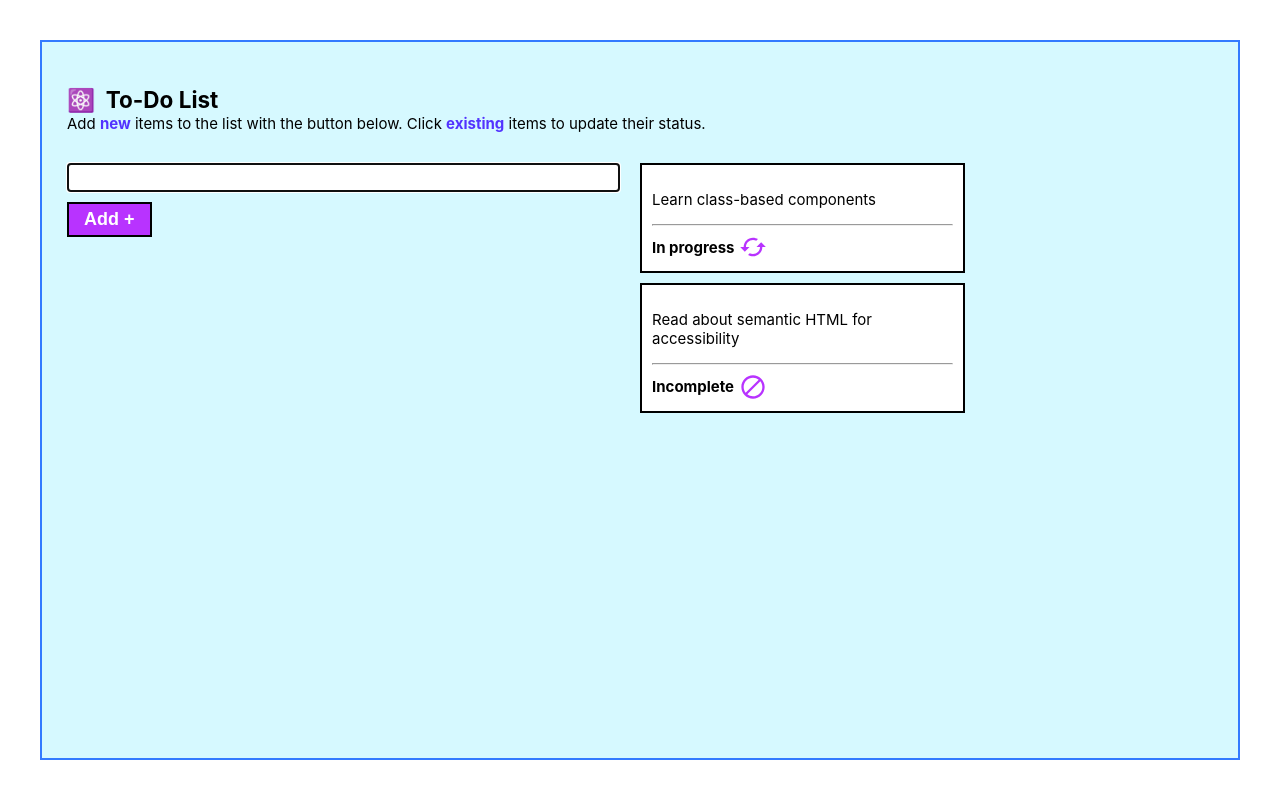
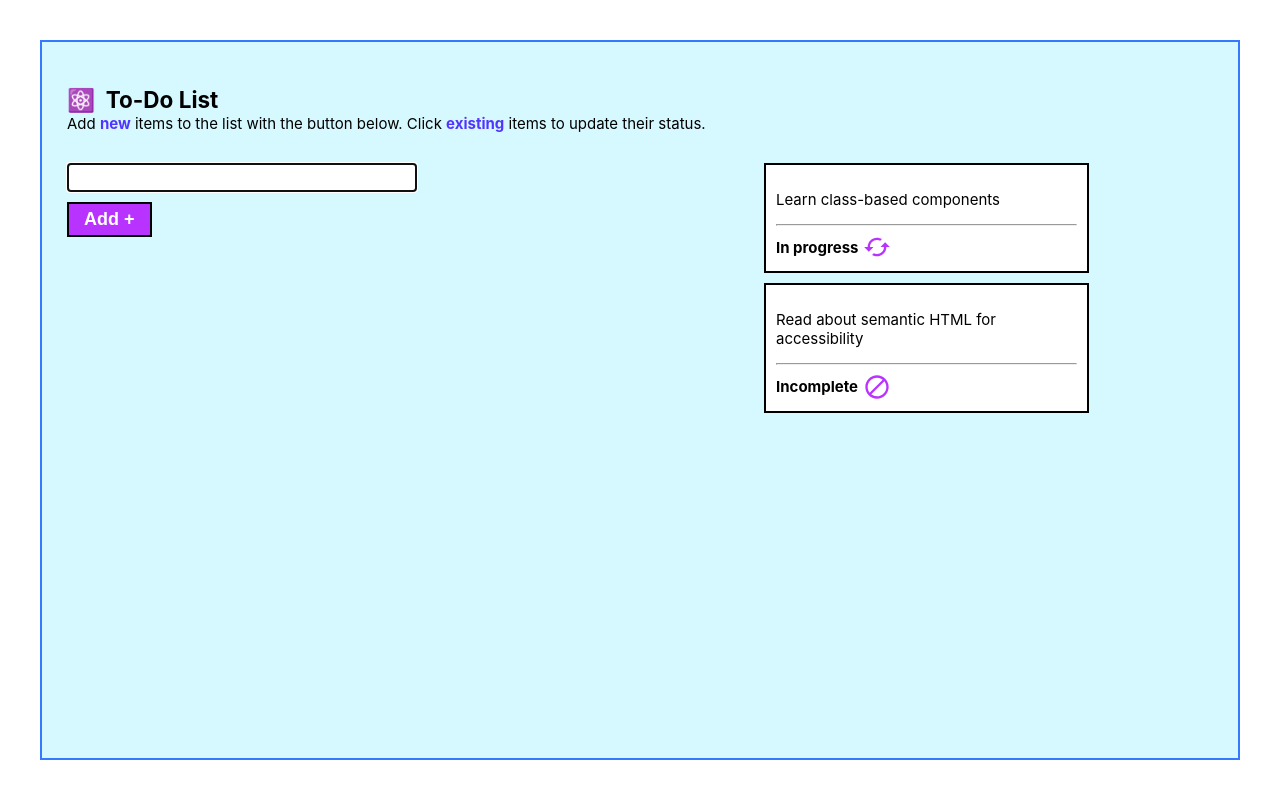
Before and after one commit to hellkat1911/react-todo-app, a React (Create React App) app: page / in a window 1280 px wide. Built offline with nearby package versions, Linux system fonts and the light colour scheme.

Commit message:
Add comments; update page title

```diff
--- a/public/index.html
+++ b/public/index.html
@@ -24,7 +24,7 @@
       work correctly both with client-side routing and a non-root public URL.
       Learn how to configure a non-root public URL by running `npm run build`.
     -->
-    <title>React To-Do</title>
+    <title>React To-Do App</title>
   </head>
   <body>
     <noscript>You need to enable JavaScript to run this app.</noscript>
--- a/src/components/Container.jsx
+++ b/src/components/Container.jsx
@@ -2,19 +2,23 @@ import React, { Component } from 'react';
 import styled from 'styled-components';
 import TodoForm from './TodoForm';
 import TodoList from './TodoList';
-
+// Initial data -- sourced from .js files, but
+// could be database, API, etc.
 import todos from '../data/todos';
 import statuses from '../data/statuses';
 
 const Main = styled.main`
   background: rgba(51, 224, 255, 0.2);
   border: 2px solid rgba(51, 122, 255, 1);
-  margin: 40px;
+  margin: 40px auto;
+  max-width: calc(100% - 80px);
   min-height: calc(100vh - 80px);
   padding: 25px;
+  width: 1200px;
 
   @media (max-width: 805px) {
     margin: 20px;
+    max-width: calc(100% - 40px);
     min-height: calc(100vh - 40px);
   }
 `;
@@ -48,19 +52,24 @@ const Flexed = styled.section`
 `;
 
 export default class Container extends Component {
+  // ES6 includes constructor by default, not necessary
+  // to override just for `super(props)`
   constructor(props) {
     super(props);
     this.state = {
       todos,
       statuses
     };
+    // Call `.bind(this)` on event handlers to preserve `this` reference
     this.addNewTodo = this.addNewTodo.bind(this);
     this.updateStatus = this.updateStatus.bind(this);
   }
 
   addNewTodo(event, value) {
     event.preventDefault();
-    this.setState(state => ({
+    // Calling `setState` with a fn allows access to
+    // current state and props
+    this.setState((state, props) => ({
       todos: [
         ...state.todos,
         {
@@ -72,6 +81,7 @@ export default class Container extends Component {
     }));
   }
 
+  // Class methods don't use the `function` keyword
   updateStatus(id) {
     this.setState(state => {
       const todo = state.todos[id - 1];
@@ -91,6 +101,7 @@ export default class Container extends Component {
     }
   }
 
+  // A `render()` fn is mandatory for a class component
   render() {
     return (
       <Main id="app-container">
@@ -101,6 +112,7 @@ export default class Container extends Component {
             <TodoForm handleSubmit={this.addNewTodo} />
           </Flexed>
           <Flexed>
+            {/* Members/state/props must be accessed on `this` */}
             <TodoList todos={this.state.todos} handleStatus={this.updateStatus} />
           </Flexed>
         </Flex>
--- a/src/components/StatusBar.jsx
+++ b/src/components/StatusBar.jsx
@@ -23,6 +23,7 @@ export default class StatusBar extends Component {
     super(props);
     this.state = {
       status: {
+        // ES6 destructuring
         [statuses.incomplete]: <BlockIcon htmlColor="rgba(184, 51, 255, 1)" fontSize="inherit" />,
         [statuses.inProgress]: <CachedIcon htmlColor="rgba(184, 51, 255, 1)" fontSize="inherit" />,
         [statuses.done]: <DoneIcon htmlColor="rgba(184, 51, 255, 1)" fontSize="inherit" />
--- a/src/components/Todo.jsx
+++ b/src/components/Todo.jsx
@@ -17,6 +17,8 @@ const StyledDiv = styled.div`
 export default class Todo extends Component {
   render() {
     return (
+      // Event handlers that accept a param should be returned from an
+      // anonymous fn or they will run on every re-render
       <StyledDiv onClick={() => this.props.handleStatus(this.props.todo.id)}>
         <p>{this.props.todo.text}</p>
         <hr style={{ color: '#ccc' }} />
--- a/src/components/TodoForm.jsx
+++ b/src/components/TodoForm.jsx
@@ -15,10 +15,12 @@ const TodoInput = styled.input`
   display: block;
   font-size: 1.8rem;
   margin-bottom: 10px;
+  max-width: calc(100% - 20px);
   padding: 2px;
-  width: calc(100% - 20px);
+  width: 350px;
 
   @media (max-width: 805px) {
+    max-width: unset;
     width: 100%;
   }
 `;
@@ -33,6 +35,7 @@ const SubmitBtn = styled.input`
   padding: 5px 15px;
 `;
 
+// Create a blank reference to a DOM element
 const ref = createRef();
 
 export default class TodoForm extends Component {
@@ -41,7 +44,9 @@ export default class TodoForm extends Component {
     this.handleNewTodo = this.handleNewTodo.bind(this);
   }
 
+  // Lifecycle : fires after component initial mount
   componentDidMount() {
+    // `ref.current` points to the referenced DOM element
     ref.current.focus();
   }
 
@@ -53,6 +58,7 @@ export default class TodoForm extends Component {
   render() {
     return (
       <StyledForm onSubmit={this.handleNewTodo}>
+        {/* Reference created via component `ref` attribute */}
         <TodoInput ref={ref} />
         <SubmitBtn type="submit" value="Add +" />
       </StyledForm>
--- a/src/components/TodoList.jsx
+++ b/src/components/TodoList.jsx
@@ -4,18 +4,23 @@ import styled from 'styled-components';
 import Todo from './Todo';
 
 const StyledList = styled.div`
-  @media (max-width: 805px) {
-    align-items: center;
-    display: flex;
-    flex-direction: column;
-  }
+  align-items: center;
+  display: flex;
+  flex-direction: column;
 `;
 
 export default class TodoList extends Component {
   render() {
     return (
       <StyledList id="todo-list">
-        {this.props.todos.map(item => <Todo key={item.id} todo={item} handleStatus={this.props.handleStatus} />)}
+        {/* `.map()` iterates within an expression */}
+        {this.props.todos.map(item => (
+          <Todo
+            key={item.id}
+            todo={item}
+            handleStatus={this.props.handleStatus}
+          />
+        ))}
       </StyledList>
     );
   }
```
